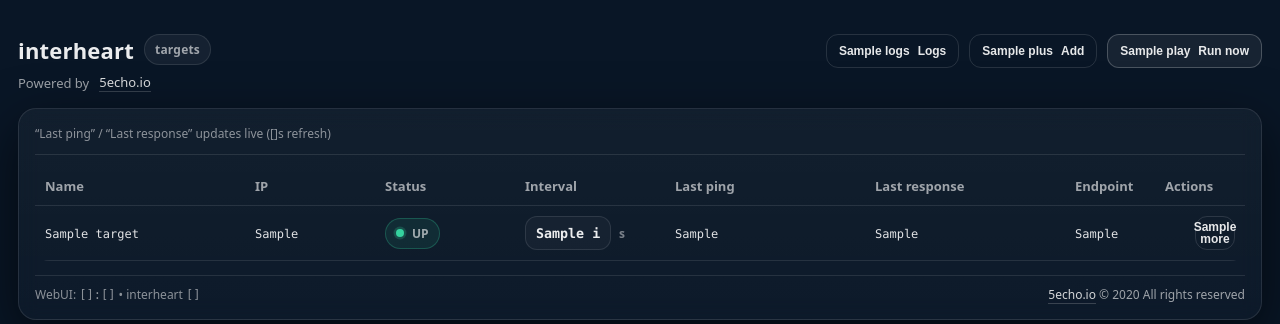
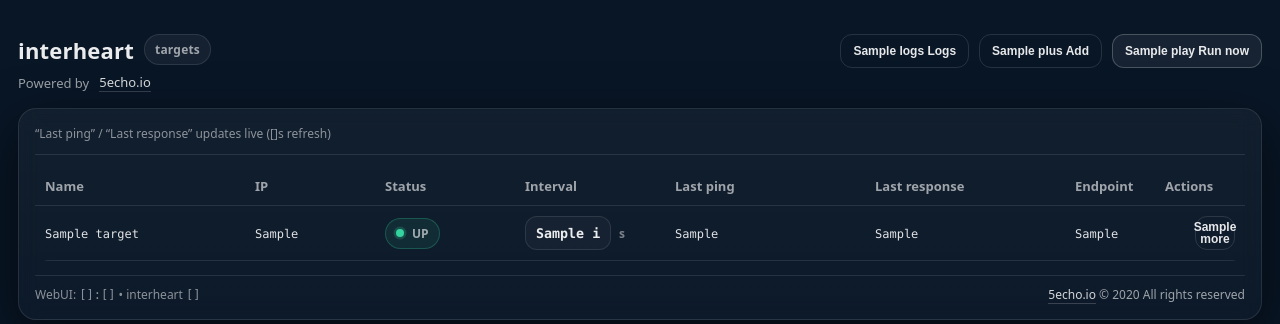
Before and after one commit to 5echo-io/interheart, a Flask app: template webui/templates/index.html in a window 1280 px wide. Shown: the top 324 px of the page. Run offline with Flask 3, Linux system fonts and the light colour scheme; the template is opened without the code that fills it: most values are stand-ins (such as "Sample title", 1, 10 or a date in 2020).

Commit message:
Update index.html

```diff
--- a/webui/templates/index.html
+++ b/webui/templates/index.html
@@ -5,23 +5,10 @@
   <meta name="viewport" content="width=device-width,initial-scale=1" />
   <title>interheart</title>
 
-  <link rel="stylesheet" href="/static/app.css" />
+  <link rel="stylesheet" href="/static/app.css?v={{ ui_version }}">
 </head>
 
 <body>
-  <!-- JS config + icons -->
-  <script>
-    window.APP_CONFIG = {
-      poll_seconds: {{ poll_seconds|default(2)|int }},
-      log_lines: {{ log_lines|default(200)|int }},
-      bind_host: {{ bind_host|tojson }},
-      bind_port: {{ bind_port|tojson }},
-      ui_version: {{ ui_version|tojson }},
-      copyright_year: {{ copyright_year|tojson }}
-    };
-    window.ICONS = {{ icons|tojson }};
-  </script>
-
   <div class="toasts" id="toasts"></div>
 
   <!-- Logs modal -->
@@ -36,11 +23,10 @@
           <input id="logFilter" placeholder="filter (e.g. anl-0161)" style="height:34px; padding:0 12px; border-radius:12px; min-width:220px;">
 
           <button class="btn btn-ghost btn-mini" id="btnReloadLogs" type="button">
-            <span class="ico">{{ icons.refresh|safe }}</span> Reload
+            {{ icons.refresh|safe }} Reload
           </button>
 
           <button class="btn btn-ghost btn-mini" id="btnCopyLogs" type="button">
-            <!-- inline SVG for Copy (always shows) -->
             <svg width="16" height="16" viewBox="0 0 24 24" fill="none"
                  xmlns="http://www.w3.org/2000/svg" style="opacity:.98">
               <path d="M9 9h11v11H9z" stroke="currentColor" stroke-width="2" stroke-linejoin="round"/>
@@ -50,7 +36,7 @@
           </button>
 
           <button class="btn btn-ghost btn-mini" id="btnCloseLogs" type="button">
-            <span class="ico">{{ icons.close|safe }}</span> Close
+            {{ icons.close|safe }} Close
           </button>
         </div>
       </div>
@@ -81,7 +67,7 @@
             <span id="runLiveText">Running…</span>
           </div>
           <button class="btn btn-ghost btn-mini" id="btnCloseRun" type="button">
-            <span class="ico">{{ icons.close|safe }}</span> Close
+            {{ icons.close|safe }} Close
           </button>
         </div>
       </div>
@@ -166,7 +152,7 @@
 
           <div class="modal-foot-actions">
             <button class="btn btn-primary" type="submit" id="btnAddSubmit" data-default-html="">
-              <span class="ico">{{ icons.plus|safe }}</span> Add target
+              {{ icons.plus|safe }} Add target
             </button>
             <button class="btn btn-ghost" type="button" id="btnAddCancel">Cancel</button>
           </div>
@@ -194,7 +180,7 @@
         </div>
         <div class="modal-actions">
           <button class="btn btn-ghost btn-mini" id="btnCloseConfirm" type="button">
-            <span class="ico">{{ icons.close|safe }}</span> Close
+            {{ icons.close|safe }} Close
           </button>
         </div>
       </div>
@@ -220,7 +206,6 @@
     </div>
   </div>
 
-  <!-- Main -->
   <div class="wrap">
     <div class="top">
       <div class="brand">
@@ -229,14 +214,10 @@
       </div>
 
       <div class="right-actions">
-        <button class="btn btn-ghost btn-mini" id="openLogs" type="button">
-          <span class="ico">{{ icons.logs|safe }}</span> Logs
-        </button>
-        <button class="btn btn-ghost btn-mini" id="openAdd" type="button">
-          <span class="ico">{{ icons.plus|safe }}</span> Add
-        </button>
+        <button class="btn btn-ghost btn-mini" id="openLogs" type="button">{{ icons.logs|safe }} Logs</button>
+        <button class="btn btn-ghost btn-mini" id="openAdd" type="button">{{ icons.plus|safe }} Add</button>
         <button class="btn btn-primary btn-mini" id="btnRunNow" type="button" data-default-html="">
-          <span class="ico">{{ icons.play|safe }}</span> Run now
+          {{ icons.play|safe }} Run now
         </button>
       </div>
     </div>
@@ -258,14 +239,15 @@
             <th style="width: 90px;">Actions</th>
           </tr>
         </thead>
-        <tbody>
+
+        <tbody id="targetsBody">
         {% for t in targets %}
           <tr data-name="{{ t.name }}" data-last-ping="{{ t.last_ping_epoch }}" data-last-resp="{{ t.last_response_epoch }}">
             <td><code>{{ t.name }}</code></td>
             <td><code>{{ t.ip }}</code></td>
+
             <td>
-              <span class="chip status-chip
-                {% if t.status == 'up' %}status-up{% elif t.status == 'down' %}status-down{% else %}status-unknown{% endif %}">
+              <span class="chip status-chip {% if t.status == 'up' %}status-up{% elif t.status == 'down' %}status-down{% else %}status-unknown{% endif %}">
                 <span class="dot"></span>
                 <span class="status-text" style="font-weight:900; text-transform:uppercase;">{{ t.status }}</span>
               </span>
@@ -285,15 +267,11 @@
             <td style="text-align:right;">
               <div class="menu">
                 <button class="btn btn-ghost btn-mini menu-btn" type="button" aria-label="Actions">
-                  <span class="ico">{{ icons.more|safe }}</span>
+                  {{ icons.more|safe }}
                 </button>
                 <div class="menu-dd" role="menu">
-                  <button class="menu-item" data-action="test" type="button">
-                    <span class="ico">{{ icons.test|safe }}</span> Test
-                  </button>
-                  <button class="menu-item danger" data-action="remove" type="button">
-                    <span class="ico">{{ icons.trash|safe }}</span> Remove
-                  </button>
+                  <button class="menu-item" data-action="test" type="button">{{ icons.test|safe }} Test</button>
+                  <button class="menu-item danger" data-action="remove" type="button">{{ icons.trash|safe }} Remove</button>
                 </div>
               </div>
             </td>
@@ -303,16 +281,20 @@
       </table>
 
       <div class="footer">
-        <div class="hint">
-          WebUI: <code>{{ bind_host }}:{{ bind_port }}</code> • interheart <code>{{ ui_version }}</code>
-        </div>
-        <div>
-          <a href="https://5echo.io" target="_blank" rel="noreferrer">5echo.io</a> © {{ copyright_year }} All rights reserved
-        </div>
+        <div class="hint">WebUI: <code>{{ bind_host }}:{{ bind_port }}</code> • interheart <code>{{ ui_version }}</code></div>
+        <div><a href="https://5echo.io" target="_blank" rel="noreferrer">5echo.io</a> © {{ copyright_year }} All rights reserved</div>
       </div>
     </div>
   </div>
 
-  <script src="/static/app.js"></script>
+  <script>
+    // Expose config to app.js (no secrets)
+    window.__INTERHEART__ = {
+      uiVersion: {{ ui_version|tojson }},
+      pollSeconds: {{ poll_seconds|tojson }},
+      logLines: {{ log_lines|tojson }},
+    };
+  </script>
+  <script src="/static/app.js?v={{ ui_version }}"></script>
 </body>
 </html>
```
